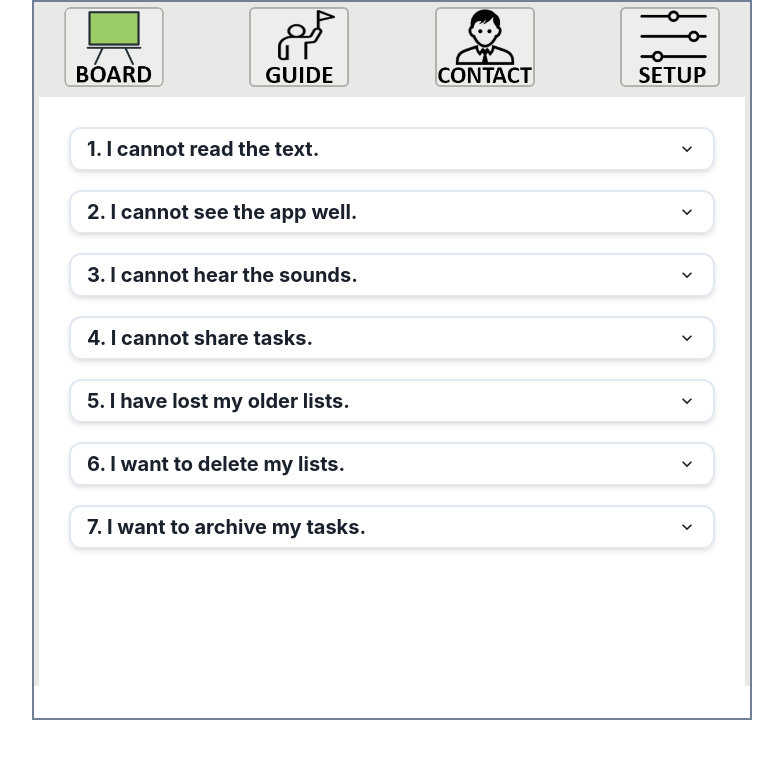
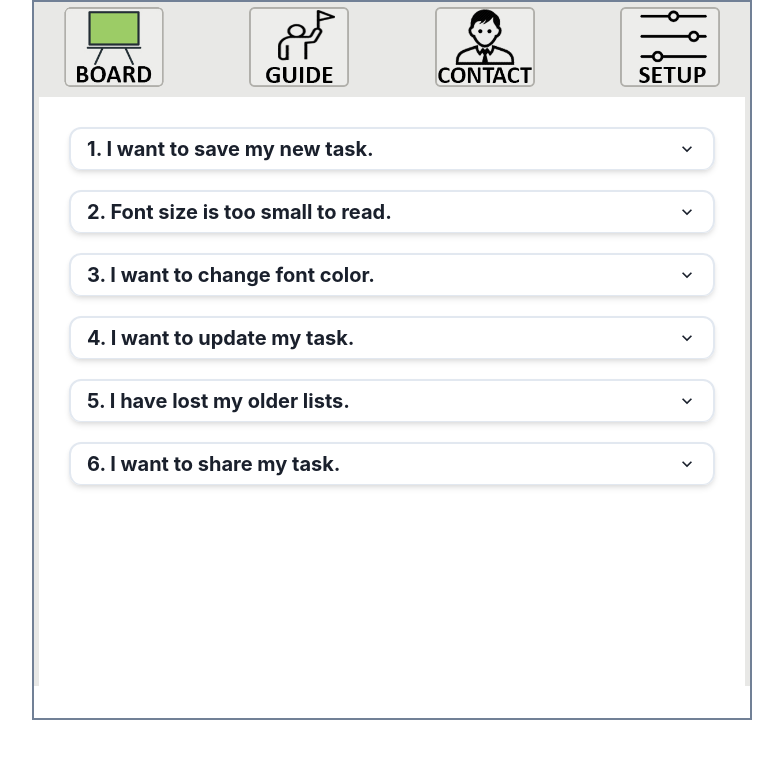
Before and after one commit to morags/lucille, a React (Create React App) app: page /guide in a window 1280 px wide. Shown: the top 758 px of the page, without its empty margins (248-1031 px from the left). Built offline with nearby package versions, Linux system fonts and the light colour scheme.

Commit message:
updateing guide question on guideData.js

```diff
--- a/src/pages/Guide/guideData.js
+++ b/src/pages/Guide/guideData.js
@@ -3,28 +3,22 @@ import { v4 as uuidv4 } from 'uuid';
 const guideData = [
   {
     id: uuidv4(),
-    title: 'I cannot read the text.',
-    guide: `Lorem ipsum dolor sit amet, consectetur adipiscing elit, sed do
-      eiusmod tempor incididunt ut labore et dolore magna aliqua. Ut enim
-      ad minim veniam`,
+    title: 'I want to save my new task.',
+    guide: `Select BOARD tab on the top, click "LIST" icon at the bottom to make a list. After that, click "Task" icon at the bottom to put your task on it.`,
   },
   {
     id: uuidv4(),
-    title: 'I cannot see the app well.',
-    guide: `Lorem ipsum dolor sit amet, consectetur adipiscing elit, sed do
-      eiusmod tempor incididunt ut labore et dolore magna aliqua. Ut enim
-      ad minim veniam`,
+    title: 'Font size is too small to read.',
+    guide: `Select SETUP tab on the top, click "Aa" circular icons to adjust the size.`,
   },
   {
     id: uuidv4(),
-    title: 'I cannot hear the sounds.',
-    guide: `Lorem ipsum dolor sit amet, consectetur adipiscing elit, sed do
-      eiusmod tempor incididunt ut labore et dolore magna aliqua. Ut enim
-      ad minim veniam`,
+    title: 'I want to change font color.',
+    guide: `Select SETUP tab on the top, click "Bulb" circular icons to adjust grayscale.`,
   },
   {
     id: uuidv4(),
-    title: 'I cannot share tasks.',
+    title: 'I want to update my task.',
     guide: `Lorem ipsum dolor sit amet, consectetur adipiscing elit, sed do
       eiusmod tempor incididunt ut labore et dolore magna aliqua. Ut enim
       ad minim veniam`,
@@ -32,23 +26,12 @@ const guideData = [
   {
     id: uuidv4(),
     title: 'I have lost my older lists.',
-    guide: `Lorem ipsum dolor sit amet, consectetur adipiscing elit, sed do
-      eiusmod tempor incididunt ut labore et dolore magna aliqua. Ut enim
-      ad minim veniam`,
+    guide: `Click the task itself and rename it. Your update is saved after pressing Update button.`,
   },
   {
     id: uuidv4(),
-    title: 'I want to delete my lists.',
-    guide: `Lorem ipsum dolor sit amet, consectetur adipiscing elit, sed do
-      eiusmod tempor incididunt ut labore et dolore magna aliqua. Ut enim
-      ad minim veniam`,
-  },
-  {
-    id: uuidv4(),
-    title: 'I want to archive my tasks.',
-    guide: `Lorem ipsum dolor sit amet, consectetur adipiscing elit, sed do
-      eiusmod tempor incididunt ut labore et dolore magna aliqua. Ut enim
-      ad minim veniam`,
+    title: 'I want to share my task.',
+    guide: `Long press on the task first and press share icon later. If you have already saved a contact(s), their name are appeared to ask for help.`,
   },
 ];
 
```
